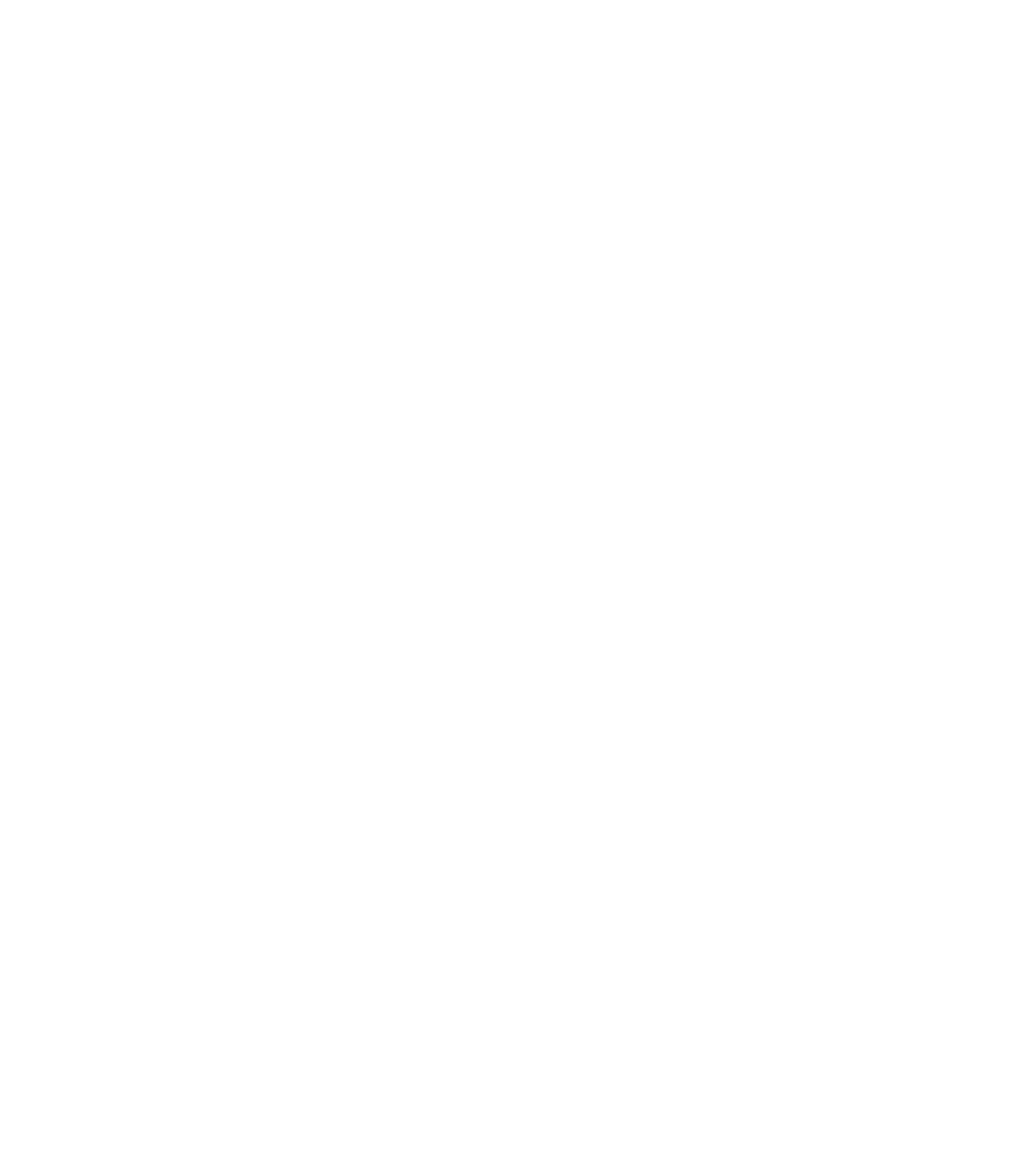
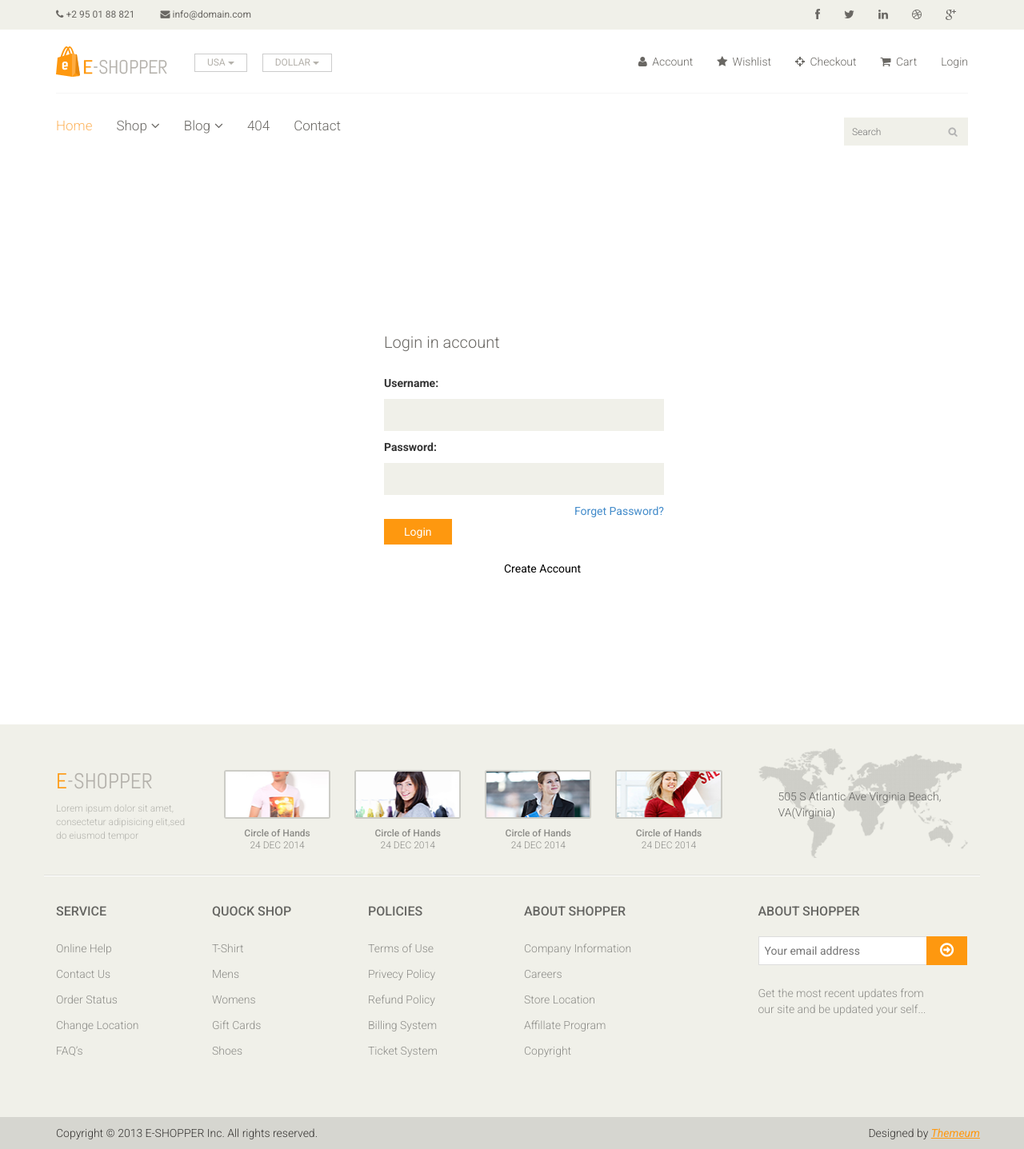
Before and after one commit to AwinashGoswami/ecommerce-django, a Django app: page /accounts/login/ in a window 1280 px wide. Before the commit the page is empty. Shown: the whole page at 80% size. Before the commit the page ends 800 px from the top, so only its background shows below. Run offline with Django 4.2, Linux system fonts and the light colour scheme.

Commit message:
login and logout implemented

```diff
--- a/ecommerce_django/ecommerce_django/settings.py
+++ b/ecommerce_django/ecommerce_django/settings.py
@@ -116,3 +116,6 @@ STATICFILES_DIRS = [
 # https://docs.djangoproject.com/en/4.2/ref/settings/#default-auto-field
 
 DEFAULT_AUTO_FIELD = 'django.db.models.BigAutoField'
+
+LOGIN_REDIRECT_URL = 'index'
+LOGOUT_REDIRECT_URL = 'index'
--- a/ecommerce_django/ecommerce_django/urls.py
+++ b/ecommerce_django/ecommerce_django/urls.py
@@ -9,6 +9,7 @@ from django.conf.urls.static import static
 urlpatterns = [
     path('admin/', admin.site.urls),
     path('master/', views.Master, name='master'),
+
     path('', views.Index, name='index'),
     path('signup', views.singup, name="signup"),
     path('accounts/', include('django.contrib.auth.urls'))
--- a/ecommerce_django/templates/master.html
+++ b/ecommerce_django/templates/master.html
@@ -99,7 +99,11 @@
                                 <li><a href="#"><i class="fa fa-star"></i> Wishlist</a></li>
                                 <li><a href="checkout.html"><i class="fa fa-crosshairs"></i> Checkout</a></li>
                                 <li><a href="cart.html"><i class="fa fa-shopping-cart"></i> Cart</a></li>
-                                <li><a href="login.html"><i class="fa fa-lock"></i> Login</a></li>
+                                {% if user.is_authenticated %}
+                                <li><a href="{% url 'logout' %}">Logout</a></li>
+                                {% else %}
+                                <li><a href="{% url 'login' %}">Login</a></li>
+                                {% endif %}
                             </ul>
                         </div>
                     </div>
--- a/ecommerce_django/templates/registration/login.html
+++ b/ecommerce_django/templates/registration/login.html
@@ -0,0 +1,27 @@
+{% extends 'master.html' %}
+
+{% block body %}
+<section id="form" style="margin-left: 30px;">
+    <div class="container">
+        <div class="col-sm-4 col-sm-offset-4">
+            <div class="signup-form">
+                <h2>Login in account</h2>
+                <form method="post">
+                    {% csrf_token %}
+                    {% for field in form %}
+                    {{ field.errors }}
+                    <label> {{field.label_tag}} </label>
+                    <p>{{field}}</p>
+                    {% endfor %}
+                    <a href="#" style="float: right;"> <span>Forget Password?</span> </a>
+                    <br>
+                    <button type="submit" class="btn btn-default">Login</button>
+                    <br>
+                    <a href="{% url 'signup' %}" style="margin-left: 150px; color: black;">Create Account</a>
+                </form>
+            </div>
+        </div>
+
+    </div>
+</section>
+{% endblock %}
--- a/ecommerce_django/templates/registration/signup.html
+++ b/ecommerce_django/templates/registration/signup.html
@@ -13,6 +13,8 @@
                     <p>{{field}}</p>
                     {% endfor %}
                     <button type="submit" class="btn btn-default">Sign Up</button>
+                    <br>
+                    <span style="margin-left: 100px;">Already have account?</span><a href="{% url 'login' %}"> &nbsp; Login</a>
                 </form>
             </div>
         </div>
```
Also changed, not shown: ecommerce_django/db.sqlite3.
